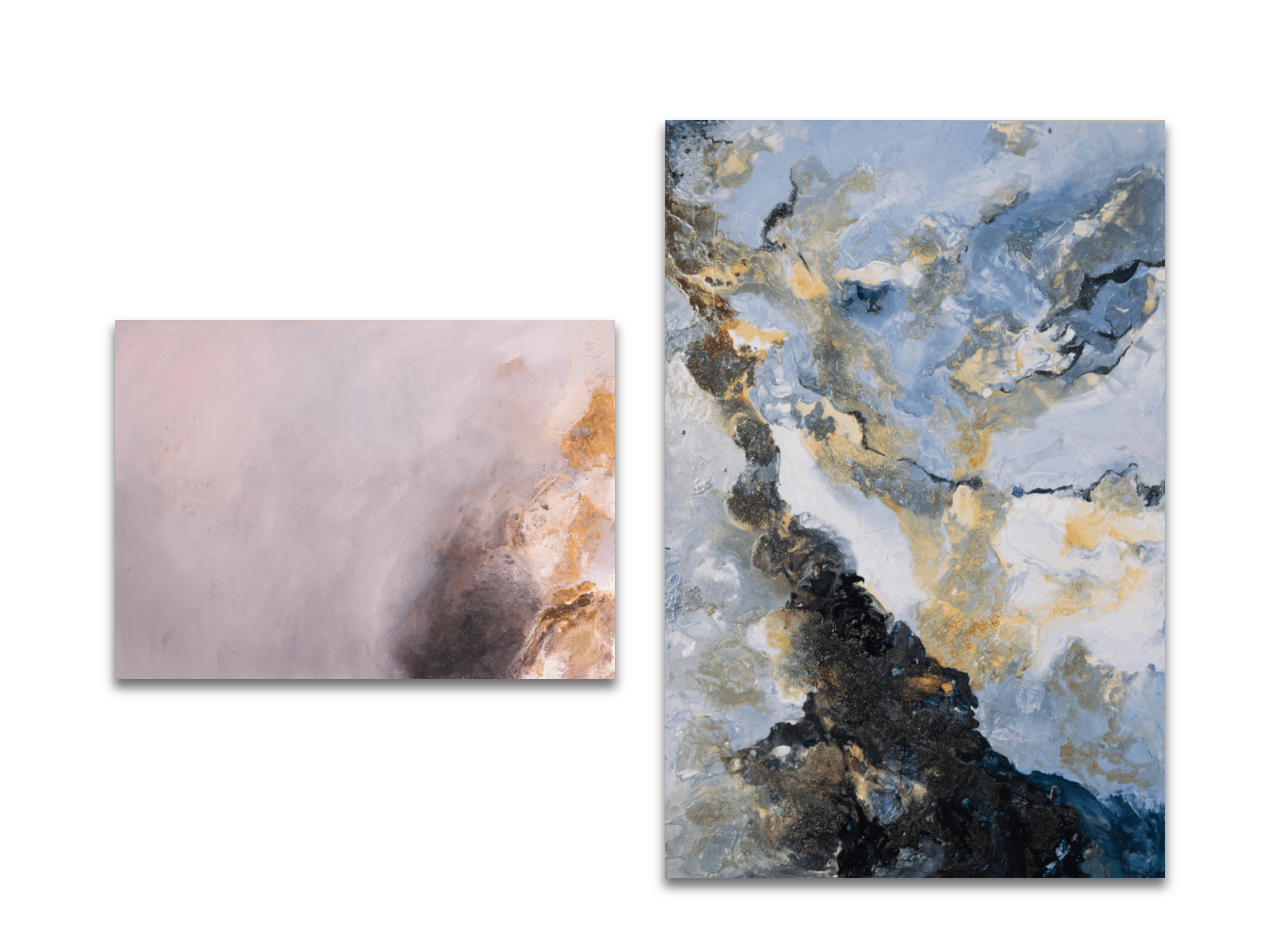
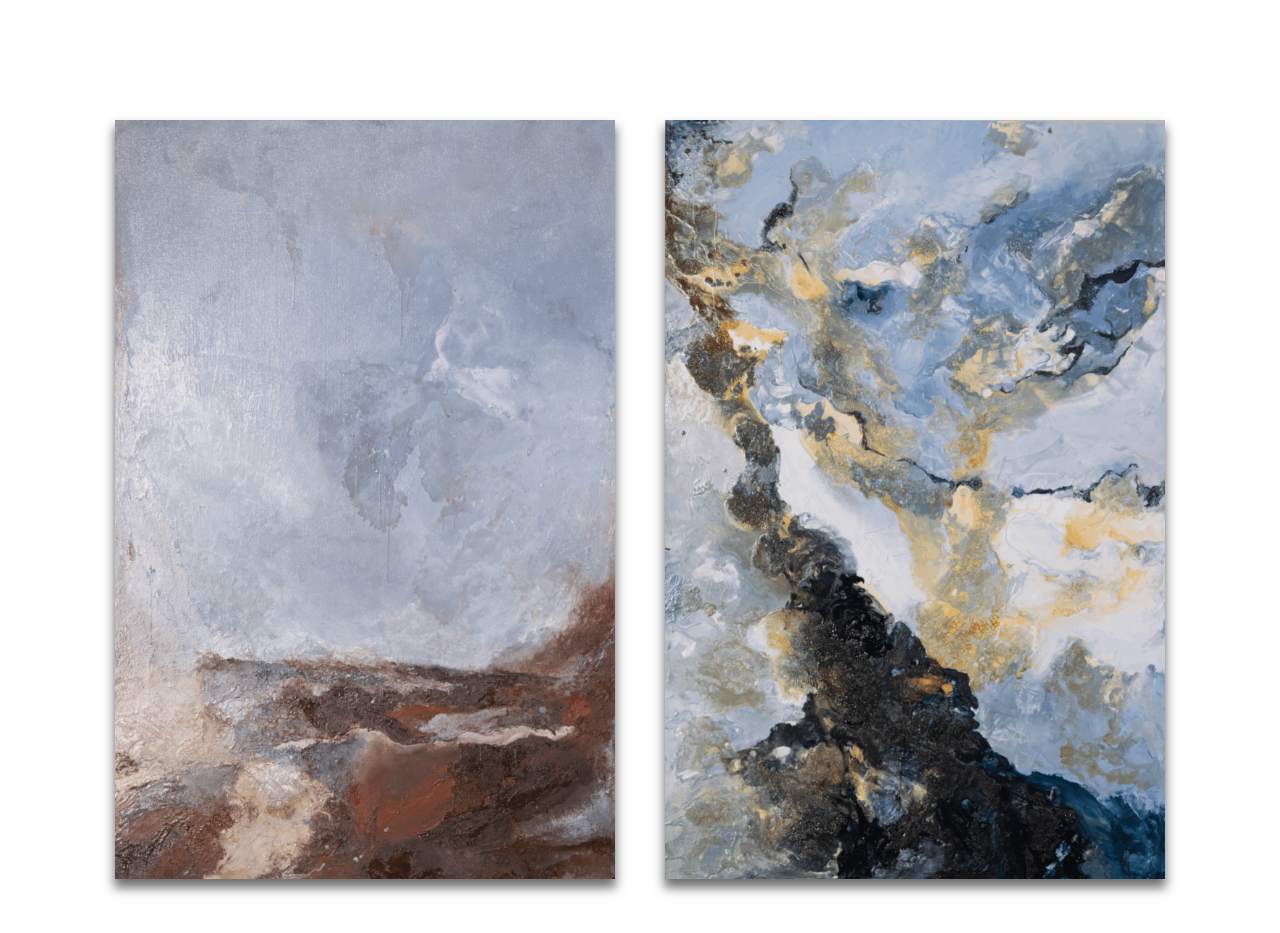
Before and after one commit to gkharbedia6/Tatia-Bazadze-Portfolio, an Angular app: page /images in a window 1280 px wide. Shown: the part 6420-7353 px from the top of the page. Built offline with nearby package versions, Linux system fonts and the light colour scheme.

Commit message:
image number bug fix

```diff
--- a/src/data-access/images.ts
+++ b/src/data-access/images.ts
@@ -194,7 +194,7 @@ export const images: IImage[] = [
   },
   {
     id: 15,
-    imageUrl: 'assets/images/14-med.png',
+    imageUrl: 'assets/images/15-med.png',
     imageUrlResized: 'assets/images/15-resized.png',
 
     title: 'Setenity',
```
